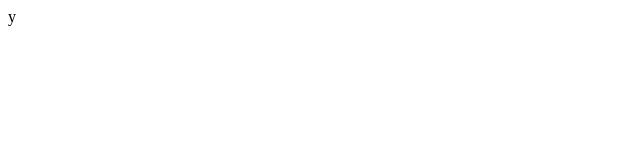
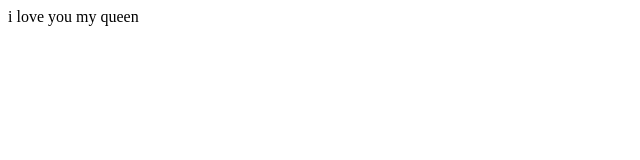
Before and after one commit to pogoraj9-pixel/My-website, a plain HTML site: page index.html in a window 1280 px wide. Shown: the whole page, without its empty margins (0-640 px from the left). Drawn offline with Linux system fonts and the light colour scheme.

Commit message:
update index

```diff
--- a/index.html
+++ b/index.html
@@ -7,6 +7,6 @@
     <link
 </head>
 <body>
-    y
+    i love you my queen
 </body>
 </html>
```
